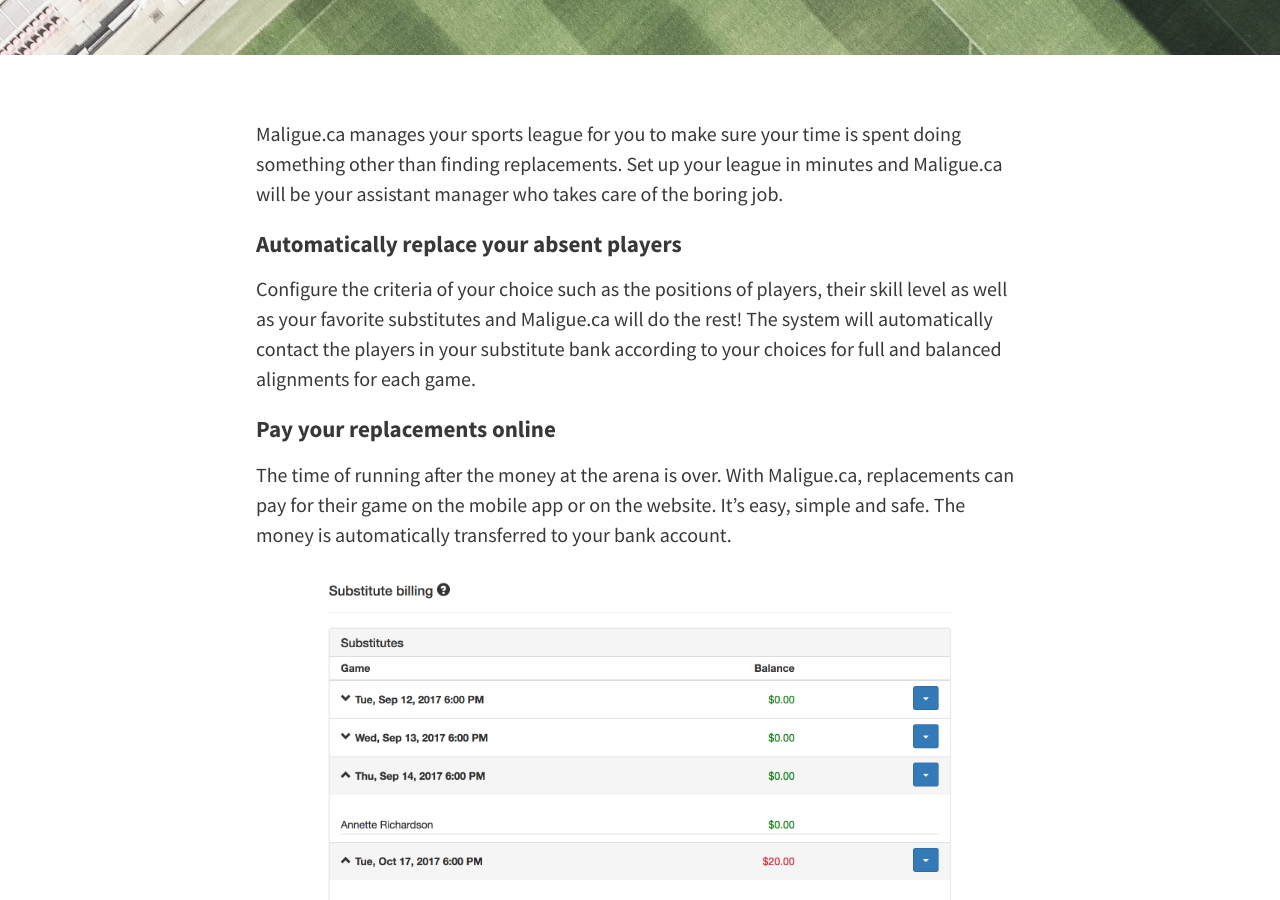
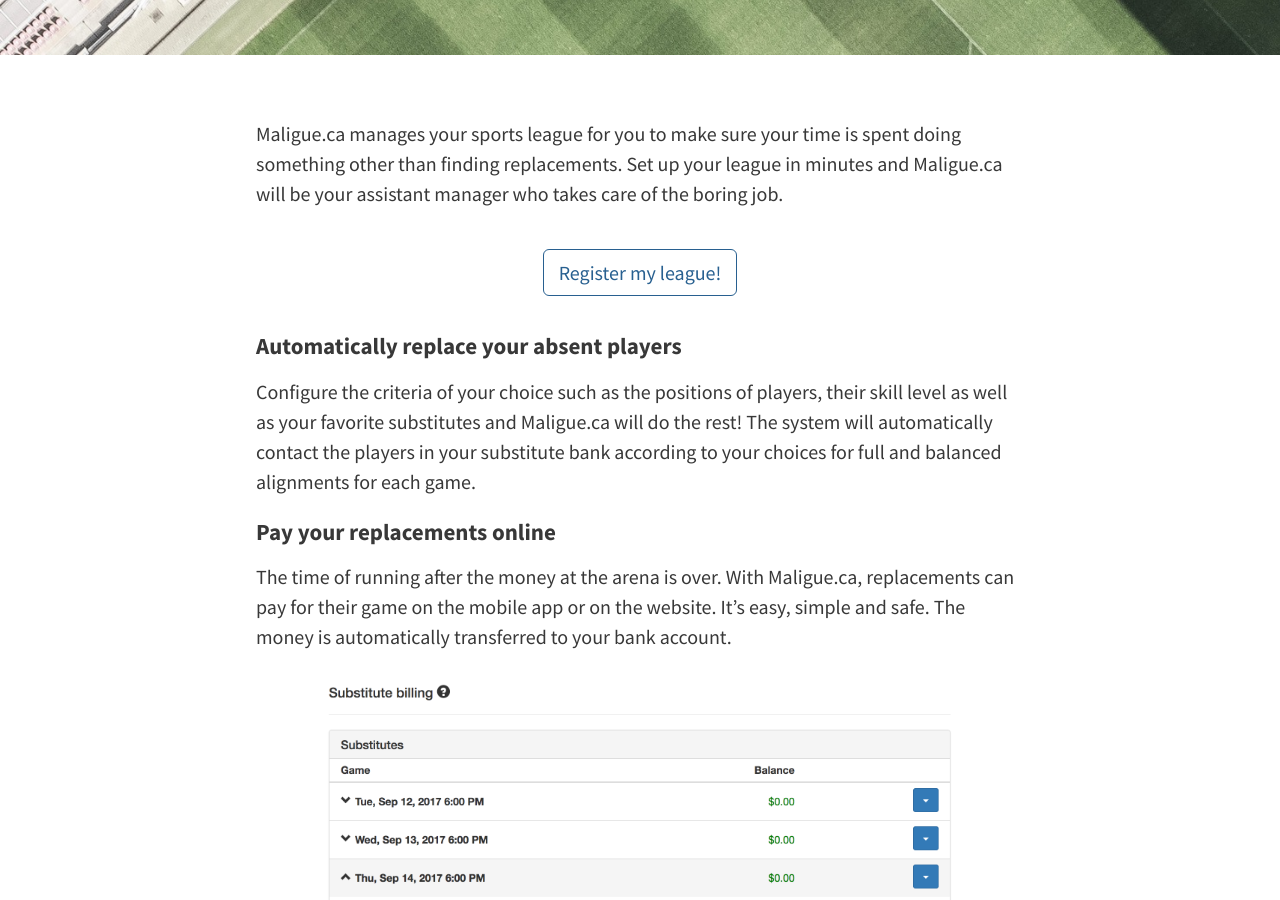
Before and after one commit to maligue/maligue.github.io, a Jekyll site: the page built from _posts/en/2017-12-19-manage-like-a-pro.md, in a window 1280 px wide and 900 px high, scrolled down 406 px. Built offline with Jekyll 4.4.1, drawn with Linux system fonts in a browser that asks for light colours; nearby versions of some CDN libraries.

Commit message:
added button links to blog

```diff
--- /dev/null
+++ b/_includes/button_link.html
@@ -0,0 +1,5 @@
+<div class="image-container">
+    <a class="button" href="{{ include.url }}">
+        {{ include.title }}
+    </a>
+</div>
--- a/_posts/en/2017-12-19-manage-like-a-pro.md
+++ b/_posts/en/2017-12-19-manage-like-a-pro.md
@@ -4,6 +4,8 @@ lang: en
 localization: manage-like-a-pro
 ---
 Maligue.ca manages your sports league for you to make sure your time is spent doing something other than finding replacements. Set up your league in minutes and Maligue.ca will be your assistant manager who takes care of the boring job.
+
+{% include button_link.html url="https://maligue.ca/#/signup" title="Register my league!" %}
 
 #### Automatically replace your absent players
 Configure the criteria of your choice such as the positions of players, their skill level as well as your favorite substitutes and Maligue.ca will do the rest! The system will automatically contact the players in your substitute bank according to your choices for full and balanced alignments for each game.
@@ -29,6 +31,8 @@ Without any programming knowledge, you can easily build your own league website
 #### And even more!
 Yes! Register your league [here](https://maligue.ca/?lang=en#/signup) or send us an email at [info@maligue.ca](mailto:info@maligue.ca).
 
+{% include button_link.html url="https://maligue.ca/#/signup" title="Register my league!" %}
+
 If you have any questions or comments please contact us at [info@maligue.ca](mailto:info@maligue.ca).
 
 By Simon.
```
Also changed, not shown: _posts/fr/2017-12-19-gere-comme-un-pro.md (+4 -0 lines).
